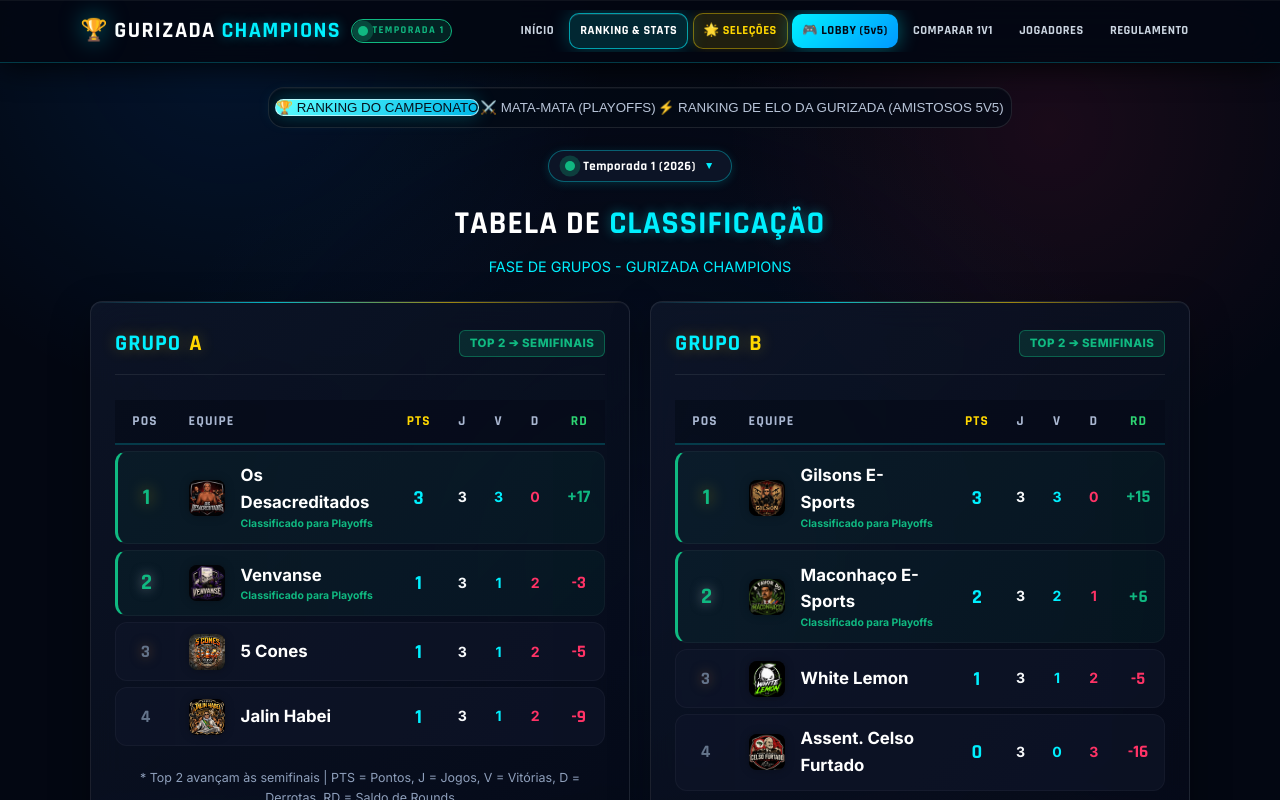
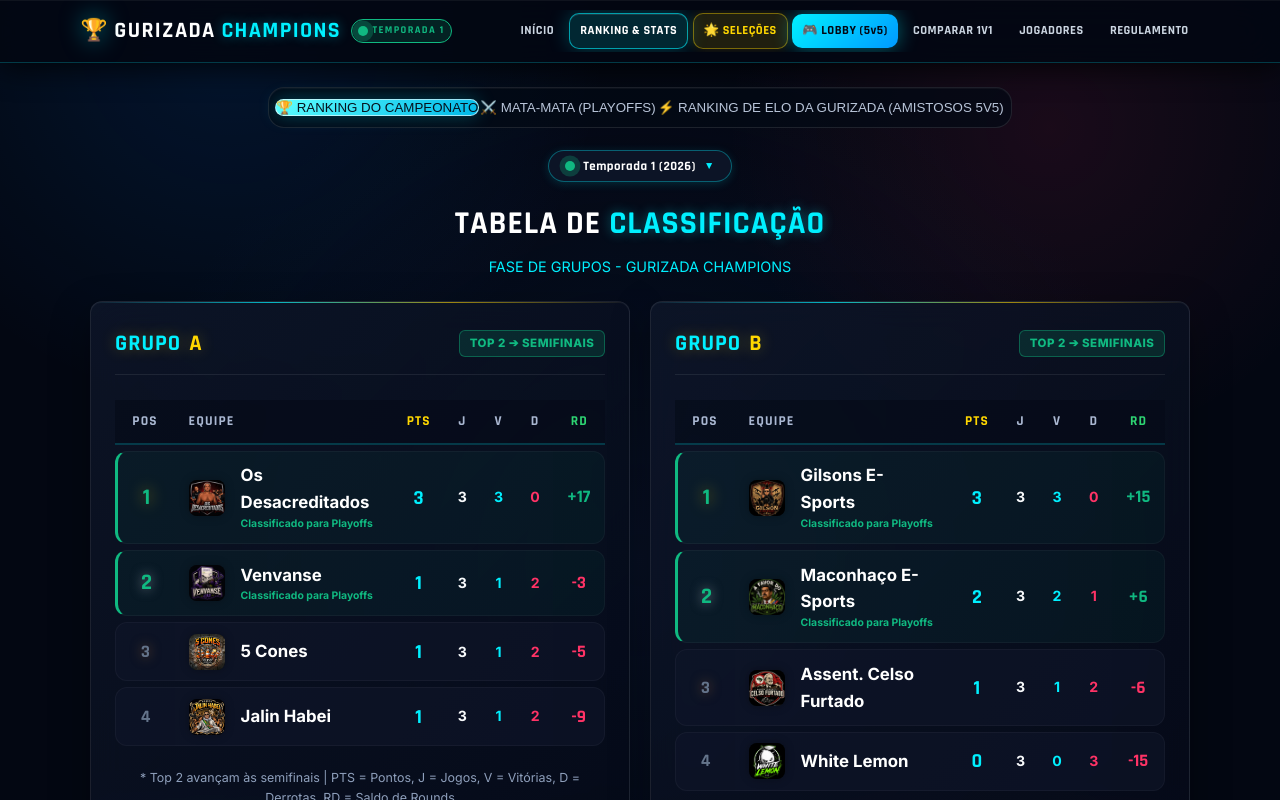
Before and after one commit to emannuelpetryy/gurizadachampions, a Next.js app: page /ranking in a window 1280 px wide. Shown: the top 800 px of the page. Built offline with nearby package versions, Linux system fonts and the light colour scheme; no server answers; the database is empty.

Commit message:
fix: separar elencos Celso Furtado e White Lemon e partida 16

```diff
--- a/src/app/data.ts
+++ b/src/app/data.ts
@@ -27,7 +27,7 @@ export const matches = [
   { id: 13, teamA: 'venvanse', teamB: 'gilsons', scoreA: 13, scoreB: 7, status: 'Encerrado', date: 'Semifinal 2', group: 'Playoffs' },
   { id: 14, teamA: 'desacreditados', teamB: 'maconhaco', scoreA: 13, scoreB: 2, status: 'Encerrado', date: 'Semifinal 1', group: 'Playoffs' },
   { id: 15, teamA: 'desacreditados', teamB: 'maconhaco', scoreA: 13, scoreB: 4, status: 'Encerrado', date: 'Semifinal 1', group: 'Playoffs' },
-  { id: 16, teamA: 'whitelemon', teamB: 'assentamento', scoreA: 13, scoreB: 8, status: 'Encerrado', date: 'Rodada 3', group: 'B' },
+  { id: 16, teamA: 'assentamento', teamB: 'whitelemon', scoreA: 13, scoreB: 8, status: 'Encerrado', date: 'Rodada 3', group: 'B' },
 ];
 
 export const upcomingMatches: any[] = [];
@@ -377,8 +377,8 @@ export const groupA = [
 export const groupB = [
   { teamId: 'gilsons', p: 3, pj: 3, v: 3, d: 0, rd: 15 },
   { teamId: 'maconhaco', p: 2, pj: 3, v: 2, d: 1, rd: 6 },
-  { teamId: 'whitelemon', p: 1, pj: 3, v: 1, d: 2, rd: -5 },
-  { teamId: 'assentamento', p: 0, pj: 3, v: 0, d: 3, rd: -16 },
+  { teamId: 'assentamento', p: 1, pj: 3, v: 1, d: 2, rd: -6 },
+  { teamId: 'whitelemon', p: 0, pj: 3, v: 0, d: 3, rd: -15 },
 ];
 
 const CANONICAL_ALIASES: Record<string, string> = {
@@ -449,6 +449,8 @@ const CANONICAL_ALIASES: Record<string, string> = {
   'celso - demoleison': 'Demoleison',
   'celso - mathzikntc': 'Math',
   'celso - math': 'Math',
+  'nil': 'Nil',
+  'dark': 'Demoleison',
 };
 
 export const normalizePlayerName = (name: string): string => {
@@ -458,7 +460,56 @@ export const normalizePlayerName = (name: string): string => {
 };
 
 const PRIMARY_TEAMS: Record<string, string> = {
+  // Assentamento Celso Furtado
+  'leco': 'assentamento',
+  'nil': 'assentamento',
+  'math': 'assentamento',
+  'cobes': 'assentamento',
   'demoleison': 'assentamento',
+
+  // White Lemon
+  'marcelo - bitz': 'whitelemon',
+  'fernandinho - peida leite': 'whitelemon',
+  'hallow': 'whitelemon',
+  'giuseppe lagos': 'whitelemon',
+  'daddy money': 'whitelemon',
+
+  // Maconhaço E-Sports
+  'acyd': 'maconhaco',
+  'gusta': 'maconhaco',
+  'natan': 'maconhaco',
+  'lucas': 'maconhaco',
+  'joão marcelo': 'maconhaco',
+
+  // Gilsons E-Sports
+  'felpy': 'gilsons',
+  'manko': 'gilsons',
+  'pombaloka': 'gilsons',
+  'alemão': 'gilsons',
+  'gilson tedesko': 'gilsons',
+
+  // Os Desacreditados
+  'distress - pedro': 'desacreditados',
+  'tufa': 'desacreditados',
+  'sorps - leluia': 'desacreditados',
+  'gio': 'desacreditados',
+  'galaxy': 'desacreditados',
+
+  // Venvanse
+  'pacal': 'venvanse',
+  'samuka': 'venvanse',
+  'manu': 'venvanse',
+  'baronelis': 'venvanse',
+  'duzão': 'venvanse',
+
+  // Jalin Habei
+  'dash': 'jalin',
+  'gilli': 'jalin',
+  'duzz': 'jalin',
+  'peteka': 'jalin',
+  'camargo': 'jalin',
+
+  // 5 Cones
   'becker': '5cones',
   'chapachaplin': '5cones',
   'bagua': '5cones',
@@ -555,7 +606,7 @@ addPlayersToGlobal(matchDetails, '12', 'venvanse', 'gilsons');
 addPlayersToGlobal(matchDetails, '13', 'venvanse', 'gilsons');
 addPlayersToGlobal(matchDetails, '14', 'desacreditados', 'maconhaco');
 addPlayersToGlobal(matchDetails, '15', 'desacreditados', 'maconhaco');
-addPlayersToGlobal(matchDetails, '16', 'whitelemon', 'assentamento', ['juju', 'rnt01', 'men0rdosdedos']);
+addPlayersToGlobal(matchDetails, '16', 'assentamento', 'whitelemon', ['juju', 'rnt01', 'men0rdosdedos', '5cns - giraldi']);
 
 export const players: Array<PlayerSummary> = Object.values(rawPlayersMap);
 
@@ -592,7 +643,7 @@ export const tiers = {
   ],
   C: [
     { name: 'João Marcelo', lvl: 10 },
-    { name: 'Giuseppe Lagos - Henrique', lvl: 10 },
+    { name: 'Giuseppe Lagos', lvl: 10 },
     { name: 'Gio', lvl: 10 },
     { name: 'Peteka', lvl: 9 },
     { name: 'Duzão', lvl: 9 },
@@ -606,6 +657,7 @@ export const tiers = {
     { name: 'Deeez1n', lvl: 6 },
     { name: 'Marcelo - Bitz', lvl: 6 },
     { name: 'Baronelis', lvl: 6 },
+    { name: 'Demoleison', lvl: 5 },
     { name: 'Dark', lvl: 5 },
     { name: 'Natan', lvl: 4 },
     { name: 'Gilson Tedesko', lvl: 3 }
@@ -614,9 +666,9 @@ export const tiers = {
 
 export const getPlayerTier = (name: string): string => {
   if (!name) return '';
-  const clean = name.trim().toLowerCase();
+  const canonical = normalizePlayerName(name).toLowerCase();
   for (const [tier, list] of Object.entries(tiers)) {
-    if (list.some(p => p.name.trim().toLowerCase() === clean)) {
+    if (list.some(p => normalizePlayerName(p.name).toLowerCase() === canonical)) {
       return tier;
     }
   }
```
